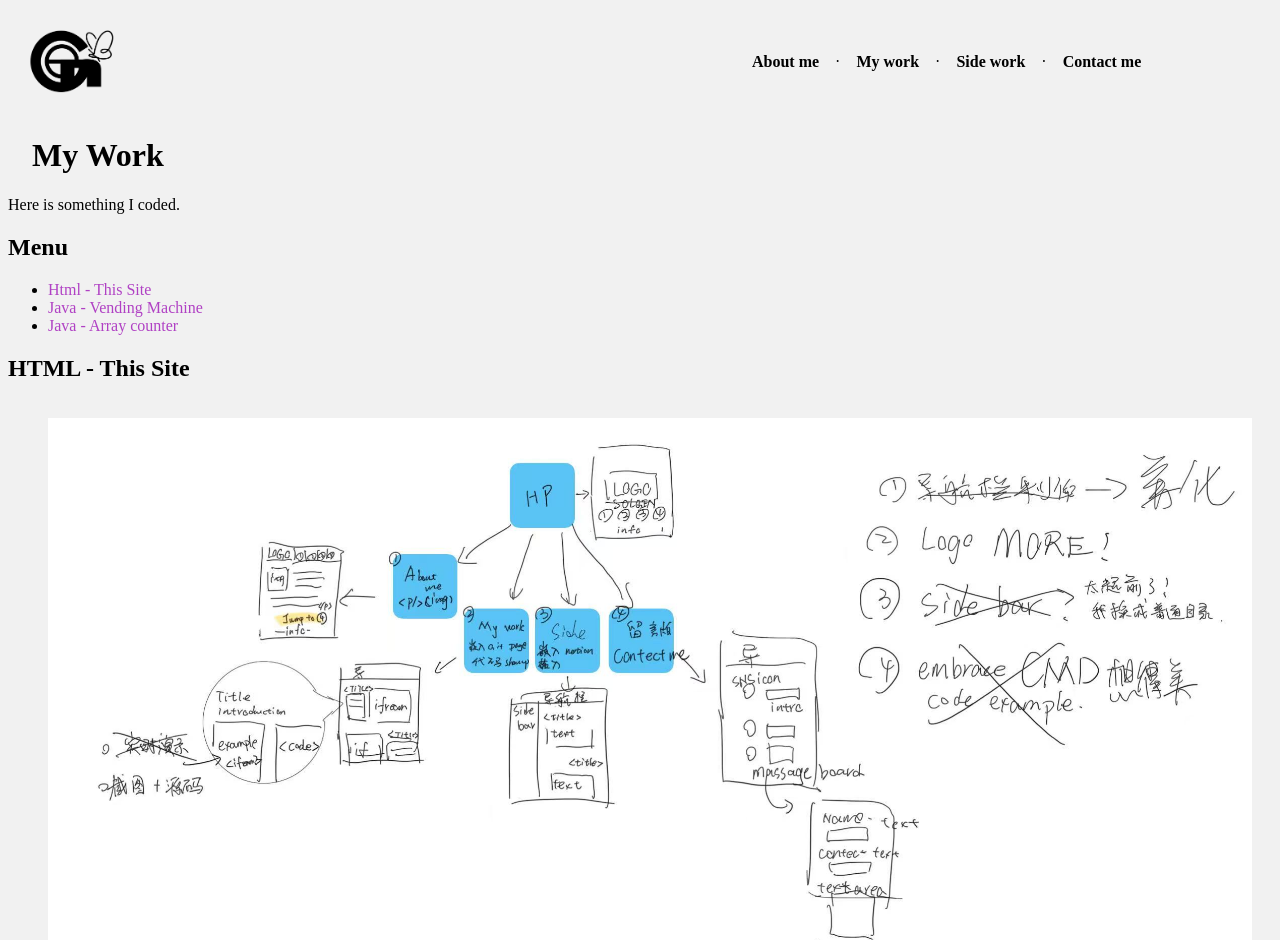
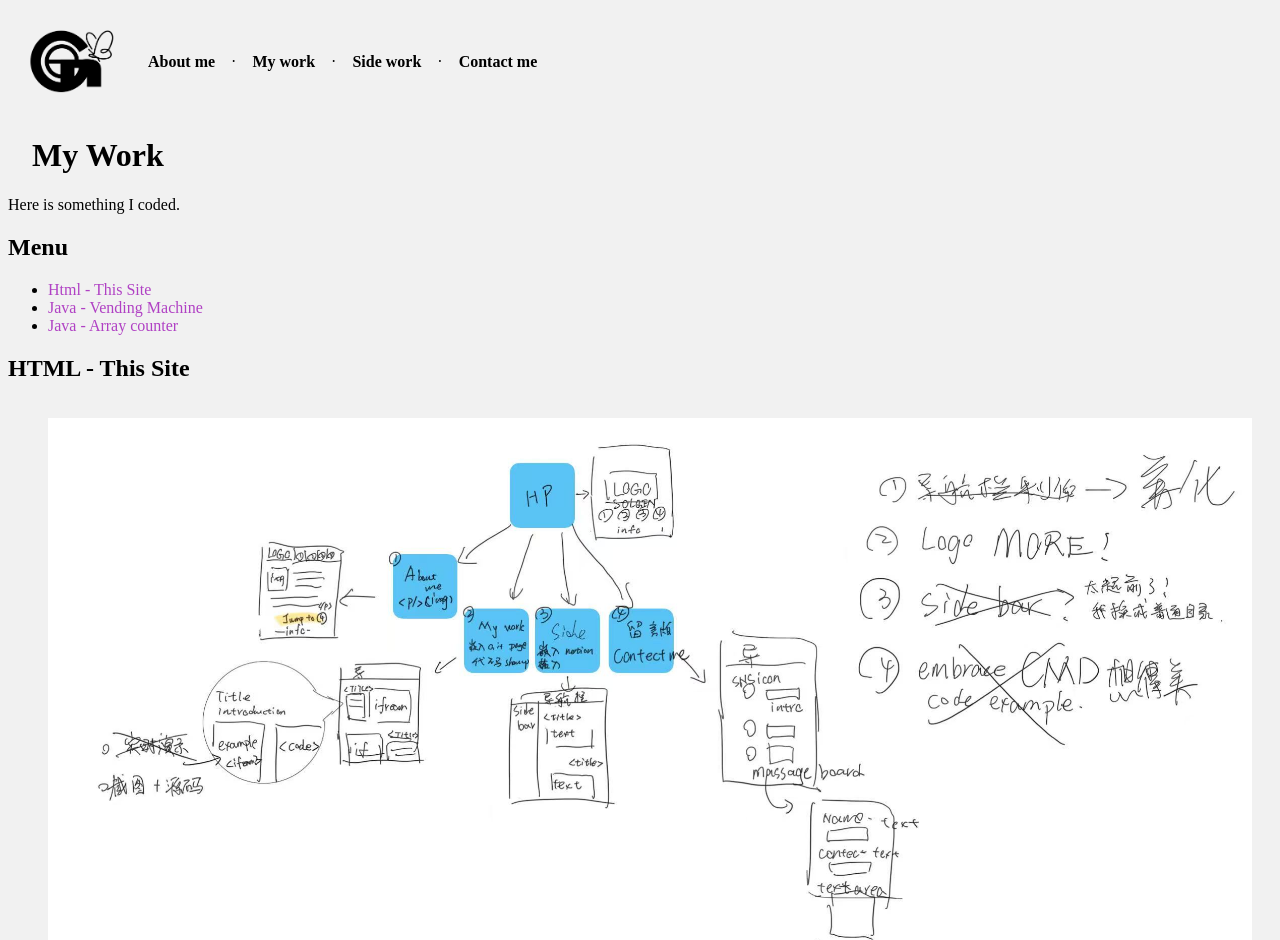
Before and after one commit to Gen-work/Gen-work.github.io, a plain HTML site: page MyWork.html in a window 1280 px wide. Shown: the top 940 px of the page. Drawn offline with Linux system fonts and the light colour scheme.

Commit message:
修改了CSS，让顶部导航栏靠左并可伸缩。

```diff
--- a/css/onlycss.css
+++ b/css/onlycss.css
@@ -13,9 +13,10 @@ a:hover { text-decoration: underline; }
 #navigation {
     display: flex;              /* 使用 Flex 布局，让子元素水平排列 */
     align-items: center;        /* 垂直方向居中对齐 */
-    justify-content: space-between; /* 两端对齐，logo 在左，链接在右 */
     padding: 10px 20px;         /* 上下 10px，左右 20px 的内边距 */
     background-color: #f1f1f1;  /* 导航栏背景色 */
+    gap: 2em;                   /* 图片和链接之间的间距 */
+
   }
 
   /* 导航栏里的 logo 图片 */
@@ -29,9 +30,6 @@ a:hover { text-decoration: underline; }
   .nav-links {
     display: flex;              /* 内部使用 Flex 排列链接 */
     gap: 1em;                   /* 每个链接之间的间距 */
-    max-width: 500px;           /* 链接区域最大宽度不超过 600px */
-    flex: 1;                    /* 让链接区域尽可能占据剩余空间 */
-    justify-content: flex-start; /* 链接在右边排列 */
   }
 
   /* 每一个链接的样式 */
```
